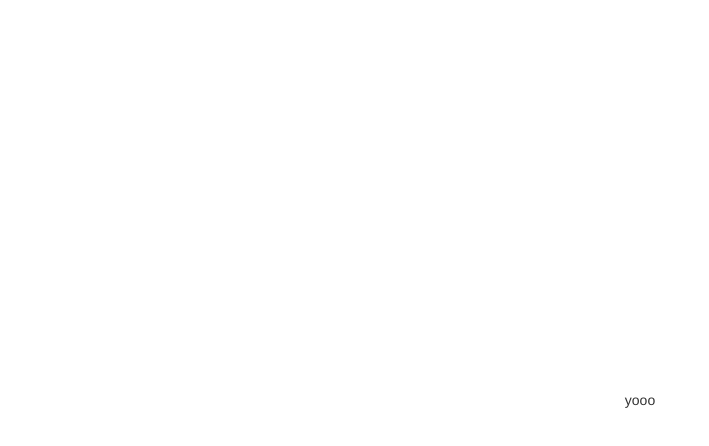
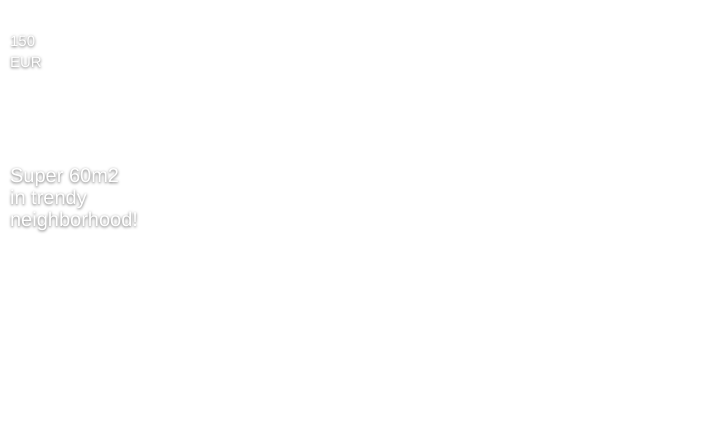
Before and after one commit to renodor/react-flats, a React app: page / in a window 1280 px wide. Shown: the top 446 px of the page, without its empty margins (0-709 px from the left). Built offline with nearby package versions, Linux system fonts and the light colour scheme.

Commit message:
create flat-list and flat components

```diff
--- a/assets/stylesheets/application.scss
+++ b/assets/stylesheets/application.scss
@@ -1,10 +1,43 @@
+@import "card";
+
 body {
-  font-family: Helvetica;
+  background-color: white;
 }
 
 #root {
+  padding: 0;
+  margin: 0;
+  width: 100%;
+}
+
+#root > div {
+  margin-top: 20px;
+  display: flex;
+}
+
+.map-container {
   height: 100vh;
+  width: 40%;
+  position: sticky !important; /* !important to override Gmaps inline CSS */
+  top: 0 !important;
+}
+
+.flat-list {
+  padding-left: 10px;
+  width: 60%;
   display: flex;
-  align-items: center;
-  justify-content: center;
+  flex-wrap: wrap;
+  justify-content: flex-start;
+  .card {
+    width: calc(50% - 10px);
+    margin-right: 10px;
+    margin-bottom: 10px;
+  }
 }
+
+.marker {
+  height: 20px;
+  width: 20px;
+  background-color: red;
+  border-radius: 50%;
+}
--- /dev/null
+++ b/assets/stylesheets/card.scss
@@ -0,0 +1,51 @@
+.card {
+  height: 230px;
+  text-shadow: 0 1px 3px rgba(0,0,0,0.6);
+  background-size: cover !important;
+  background-position: center;
+  color: white;
+  position: relative;
+  &.active {
+    border: 10px solid red;
+  }
+}
+.card-user {
+  position: absolute;
+  right: 10px;
+  top: 10px;
+  width: 40px;
+  border-radius: 50%;
+}
+.card-category {
+  position: absolute;
+  top: 10px;
+  left: 10px;
+  font-size: 15px;
+  text-transform: uppercase;
+}
+.card-description {
+  position: absolute;
+  bottom: 10px;
+  left: 10px;
+}
+.card-description h2 {
+  font-size: 20px;
+}
+.card-description p {
+  font-size: 14px;
+  opacity: 0.7;
+  font-weight: lighter;
+}
+.card-link {
+  position: absolute;
+  top: 0;
+  bottom: 0;
+  right: 0;
+  width: 100%;
+  z-index: 2;
+  background: black;
+  opacity: 0;
+}
+.card-link:hover {
+  opacity: 0.1;
+}
--- /dev/null
+++ b/data/flats.js
@@ -0,0 +1,52 @@
+const flats = [
+  {
+    name: "Charm at the Steps of the Sacre Coeur/Montmartre",
+    imageUrl: "https://raw.githubusercontent.com/lewagon/flats-boilerplate/master/images/flat1.jpg",
+    price: 164,
+    priceCurrency: "EUR",
+    lat: 48.884211,
+    lng: 2.34689
+  },
+  {
+    name: "Trendy Apt in Buttes Montmartre",
+    imageUrl: "https://raw.githubusercontent.com/lewagon/flats-boilerplate/master/images/flat2.jpg",
+    price: 200,
+    priceCurrency: "EUR",
+    lat: 48.885707,
+    lng: 2.343543
+  },
+  {
+    name: "Super 60m2 in trendy neighborhood!",
+    imageUrl: "https://raw.githubusercontent.com/lewagon/flats-boilerplate/master/images/flat3.jpg",
+    price: 150,
+    priceCurrency: "EUR",
+    lat: 48.885312,
+    lng: 2.341225
+  },
+  {
+    name: "Splendide terrasse vue imprenable",
+    imageUrl: "https://raw.githubusercontent.com/lewagon/flats-boilerplate/master/images/flat4.jpg",
+    price: 115,
+    priceCurrency: "EUR",
+    lat: 48.88184,
+    lng: 2.343371
+  },
+  {
+    name: "Superbe vue à 2 min du Sacré Coeur",
+    imageUrl: "https://raw.githubusercontent.com/lewagon/flats-boilerplate/master/images/flat5.jpg",
+    price: 135,
+    priceCurrency: "EUR",
+    lat: 48.888839,
+    lng: 2.339208
+  },
+  {
+    name: "Bohemian and Chic in Paris",
+    imageUrl: "https://raw.githubusercontent.com/lewagon/flats-boilerplate/master/images/flat6.jpg",
+    price: 90,
+    priceCurrency: "EUR",
+    lat: 48.827855,
+    lng: 2.350774
+  }
+];
+
+export default flats;
--- a/src/components/app.jsx
+++ b/src/components/app.jsx
@@ -1,10 +1,12 @@
 import React, { Component } from 'react';
+
+import FlatList from './flat_list';
 
 class App extends Component {
 
   render() {
     return (
-      'yooo'
+      <FlatList />
     );
   }
 }
--- /dev/null
+++ b/src/components/flat.jsx
@@ -0,0 +1,23 @@
+import React, { Component } from 'react';
+
+class Flat extends Component {
+
+  render() {
+
+    const flatStyle = {
+      backgroundImage: "url('https://raw.githubusercontent.com/lewagon/flats-boilerplate/master/images/flat3.jpg')"
+    }
+
+    return (
+      <div className="card" style={flatStyle}>
+        <div className="card-category">150 EUR</div>
+        <div className="card-description">
+          <h2>Super 60m2 in trendy neighborhood!</h2>
+        </div>
+        <a className="card-link" href="#"></a>
+      </div>
+    );
+  }
+}
+
+export default Flat;
--- /dev/null
+++ b/src/components/flat_list.jsx
@@ -0,0 +1,18 @@
+import React, { Component } from 'react';
+
+import Flat from '../components/flat';
+
+import flats from '../../data/flats';
+
+class FlatList extends Component {
+
+  render() {
+    return (
+      <div className="gif-list">
+        <Flat />
+      </div>
+    );
+  }
+}
+
+export default FlatList;
```
